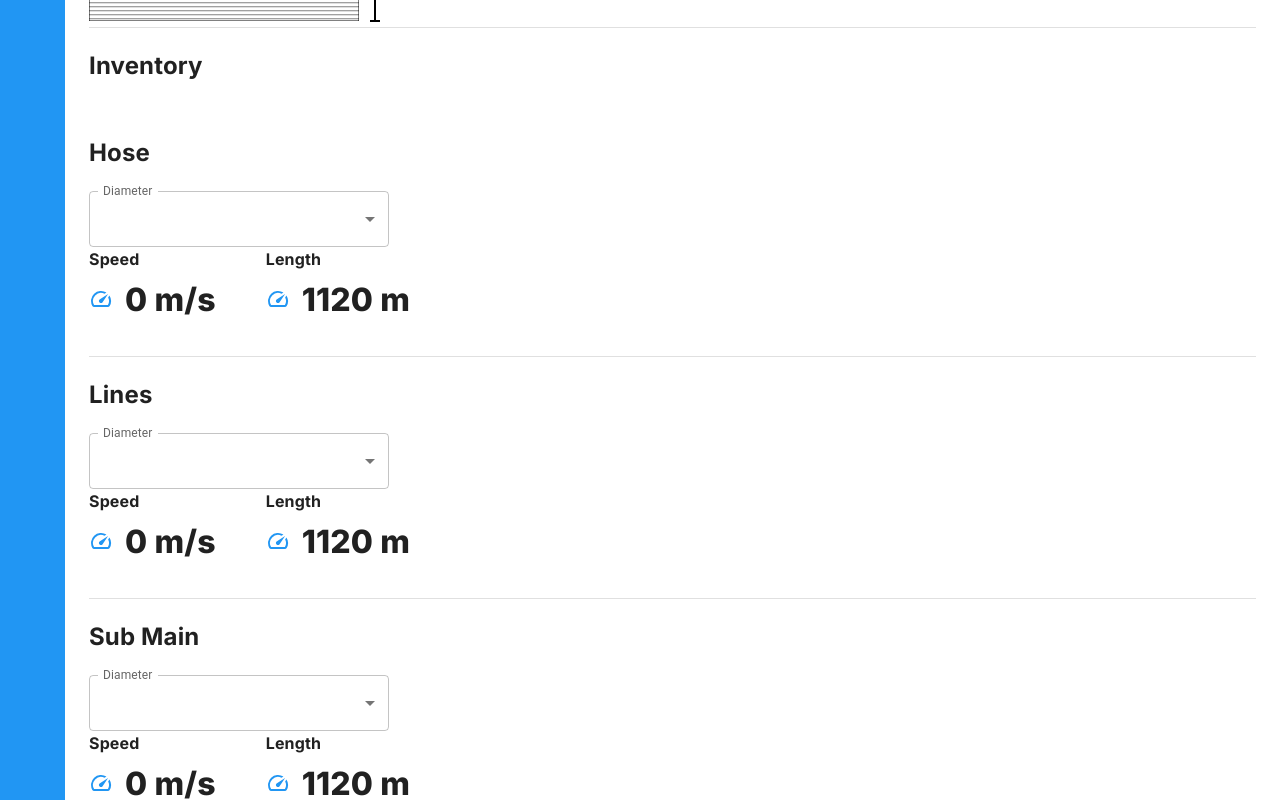
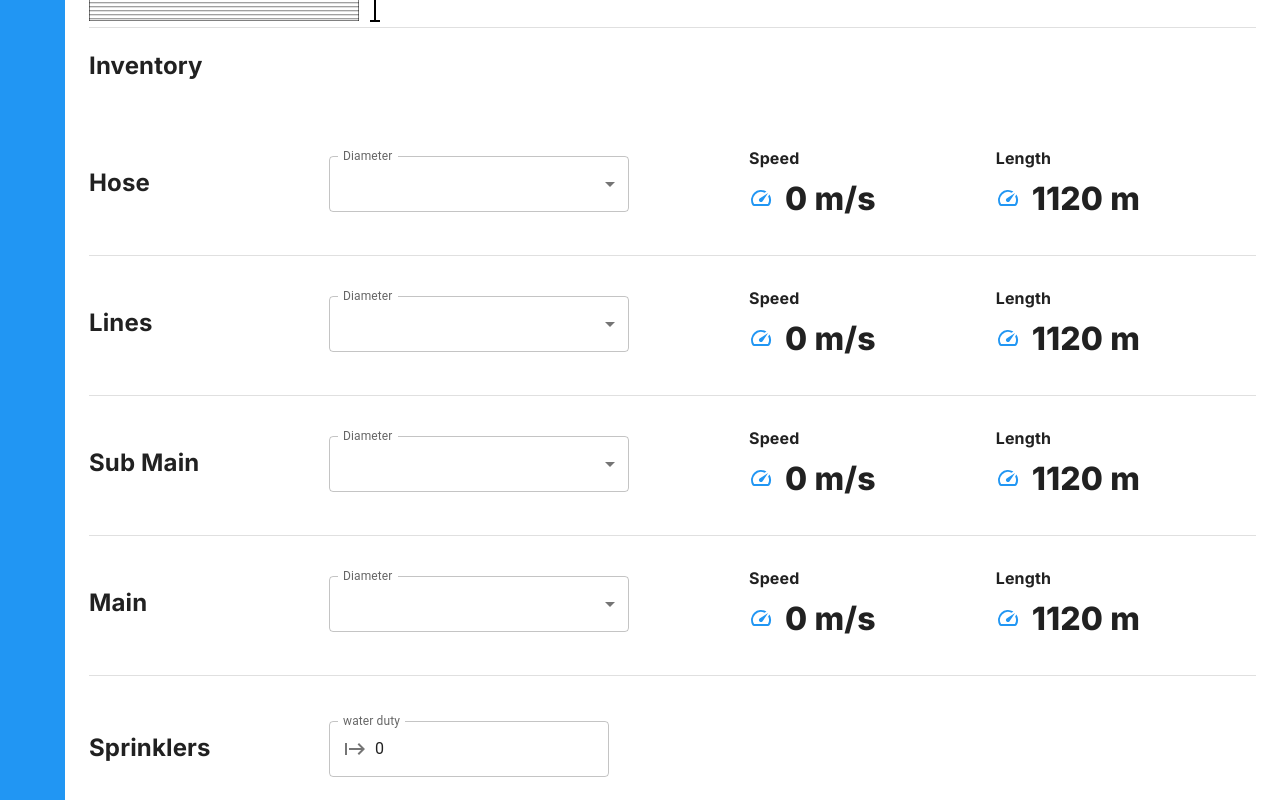
Before and after one commit to abdabdii/hydrology-calculator, a Next.js app: page /planning in a window 1280 px wide. Shown: the part 2220-3020 px from the top of the page. Built offline with nearby package versions, Linux system fonts and the light colour scheme.

Commit message:
rows style

```diff
--- a/components/Inventory.js
+++ b/components/Inventory.js
@@ -18,7 +18,7 @@ export default function Inventory({
     const linesLength = 0;
     const subMainLength = 0;
     const MainLength = 0;
-    // const subsStopcock = nOfSubs
+    // const subsStopcock = nOfSubs  // محابس اللي داخله لكل حوشه بعدد الحوش
 
     return (
         <div style={{ display: "flex", flexDirection: "column" }}>
@@ -32,8 +32,8 @@ export default function Inventory({
                 <Divider />
                 <PipesDropdown header="Main" q={qPerRow}  length={khartomLength}/>
                 <Divider />
-                <div style={{marginBottom: "35px"}}>
-                    <h2>Sprinklers</h2>
+                <div style={{display: "flex", flexDirection: "row", gap: "120px", flexWrap: "wrap", marginTop: "35px", marginBottom: "35px"}}>
+                    <h2 style={{width: "120px"}}>Sprinklers</h2>
                     <TextField
                         id="water duty"
                         label="water duty"
@@ -53,7 +53,7 @@ export default function Inventory({
                             ),
                         }}
                         variant="outlined"
-                        style={{ marginRight: "16px", maxWidth: "300px" }}
+                        style={{ marginRight: "16px", maxWidth: "300px", marginTop: "10px" }}
                     />
                 </div>
                 <Divider />
--- a/components/PipesDropdown.js
+++ b/components/PipesDropdown.js
@@ -19,9 +19,9 @@ export default function PipesDropdown ({ q, length, header }) {
     }
 
     return (
-        <div >
-            <h2>{header}</h2>
-            <FormControl fullWidth>
+        <div style={{display: "flex", flexDirection: "row", gap: "120px", flexWrap: "wrap", marginTop: "30px", }}>
+            <h2 style={{width: "120px"}}>{header}</h2>
+            <FormControl style={{ marginTop: "10px"}}>
                 <InputLabel id="demo-simple-select-label1">Diameter</InputLabel>
                 <Select
                     labelId="demo-simple-select-labe1l"
@@ -45,10 +45,10 @@ export default function PipesDropdown ({ q, length, header }) {
                     ))}
                 </Select>
             </FormControl>
-            <div style={{ display: "flex", flexDirection: "row", flexWrap: "wrap", gap: "50px" }}>
-                <StatPreview SelectedIcon={SpeedIcon} label="Speed" value= {`${v} m/s`} valueNum={red} />
-                <StatPreview SelectedIcon={SpeedIcon} label="Length" value={`${length} m`} />
-            </div>
+
+                <StatPreview SelectedIcon={SpeedIcon} label="Speed" value= {`${v} m/s`} valueNum={red} style={{marginBottom: "30px"}} />
+                <StatPreview SelectedIcon={SpeedIcon} label="Length" value={`${length} m`} style={{marginTop: "10px"}}/>
+
         </div>
     );
 }
```
